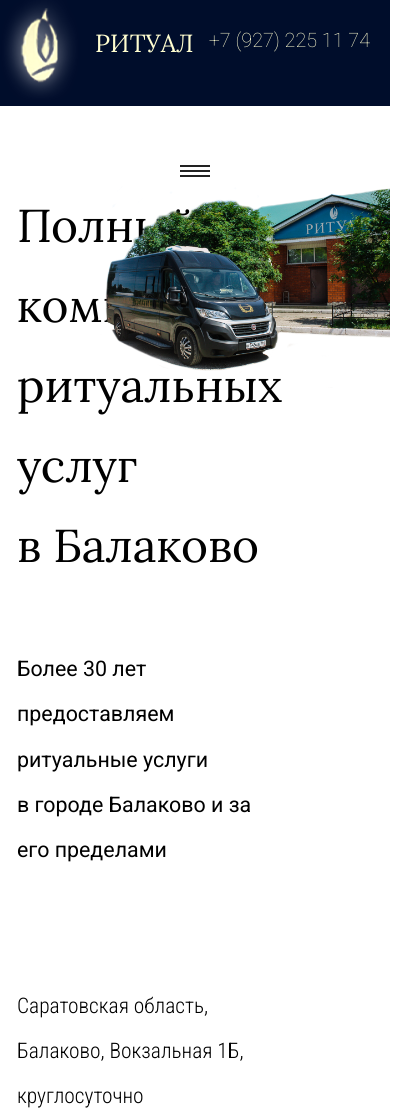
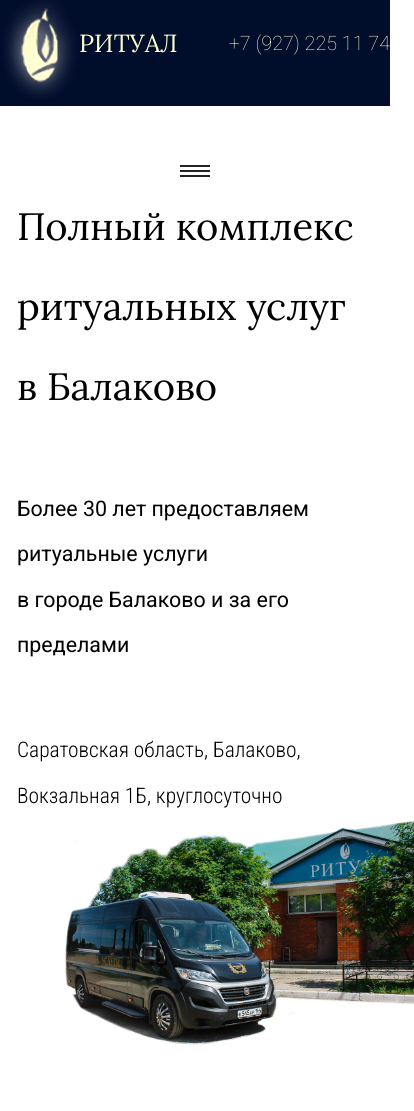
Before and after one commit to shampun359/-, a plain HTML site: page index.html in a window 390 px wide. Shown: the top 1111 px of the page, 414 px wide, since content can reach past the window. Drawn offline with Linux system fonts and the light colour scheme.

Commit message:
Доработки

```diff
--- a/index.html
+++ b/index.html
@@ -45,7 +45,7 @@
             <div class="div_logo_header">
                 <img src="img/logo_header.png" alt="Логотип Ритуал">
             </div>
-            <a href="#"><p class="ritual">ритуал</p></a>
+            <a href="index.html"><p class="ritual">ритуал</p></a>
         </div>
 
         <a href="tel:+79272251174"><p class="header_tel">
@@ -62,7 +62,7 @@
     </div>
 
     <ul class="menu">
-        <li ><a href="#">транспортировка</a></li>
+        <li><a href="#">транспортировка</a></li>
         <li><a href="#">прижизненый договор</a></li>
         <li><a href="#">организация похорон</a></li>
         <li><a href="#">траурные залы</a></li>
--- a/style.css
+++ b/style.css
@@ -27,6 +27,7 @@
 body{
     font-family: var(--roboto);
     min-width: 360px;
+    overflow-x: hidden;
 }
 a{
     text-decoration: none;
@@ -362,10 +363,6 @@ h4{
     justify-content: space-between;
     cursor: pointer;
 }
-.questions p:focus, .questions p:hover, .questions p:active{
-    color: var(--brend-color);
-    border-bottom: 2px groove var(--brend-color);
-}
 .img_secret{
     transform: rotate(45deg);
     transition: 1s;
@@ -382,6 +379,7 @@ h4{
     line-height: 32px;
     opacity: 0;
     animation: secrettext 2s forwards;
+    border-top: 2px groove var(--brend-color);
 }
 @keyframes  secrettext{
     0% {opacity: 0;}
@@ -448,6 +446,10 @@ h4{
     }
     .one_list {
         margin-left: 17px;
+        display: block;
+    }
+    .one_right img {
+        margin-left: 6.5%;
     }
     /*второй лист*/
     .our_top, .three_list_top{
@@ -512,18 +514,30 @@ h4{
     .three_list_top p{
         margin-left: 0;
     }
+    .one_left {
+        margin-right: 0px;
+    }
 
 }
 @media (max-width: 540px){
     .ritual {
         font-size: calc(22px + 14 * (100vw / 1920));
-        margin: 27px 0 9px 16px;
+        margin: 27px 0 9px 0px;
+
     }
     .header_tel {
         font-size: calc(18px + 9 * (100vw / 1920));
+        padding-right: 0px;
+        padding-top: 3px;
     }
     .our_buttom {
         margin-left: 5px;
         margin-right: 5px;
     }
+    .one_address {
+        padding-top: 0px;
+    }
+    h1 {
+        font-size: calc(30px + 40 * (100vw / 1920));
+    }
 }
```
